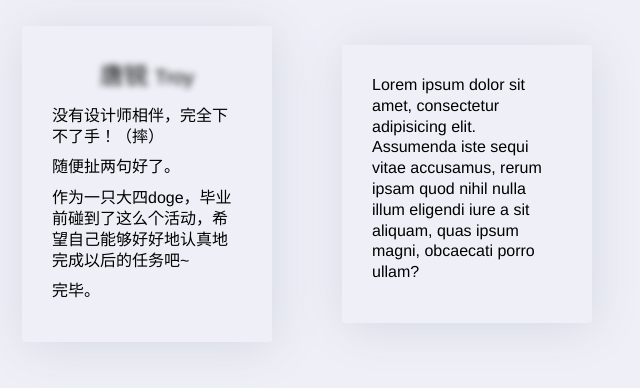
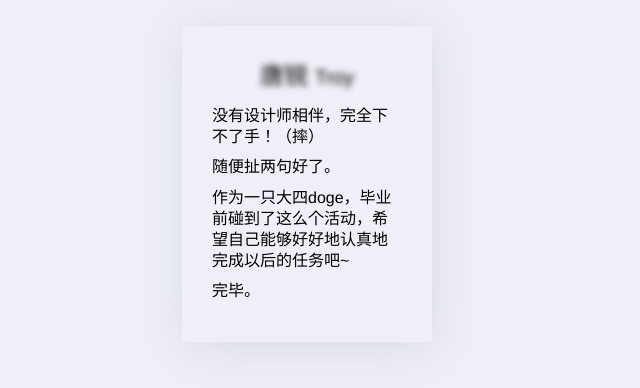
Before and after one commit to ourfe/warmUp, a website built with webpack: page troy/index.html in a window 1280 px wide. Shown: the part 216-604 px from the top of the page, without its empty margins (333-973 px from the left). Built offline with nearby package versions, Linux system fonts and the light colour scheme.

Commit message:
delete troy's verbose info

```diff
--- a/troy/index.html
+++ b/troy/index.html
@@ -14,12 +14,7 @@
 			<p>作为一只大四doge，毕业前碰到了这么个活动，希望自己能够好好地认真地完成以后的任务吧~</p>
 			<p>完毕。</p>
 		</div>
-		<div id="card">
-			<p>Lorem ipsum dolor sit amet, consectetur adipisicing elit. Assumenda iste sequi vitae accusamus, rerum ipsam quod nihil nulla illum eligendi iure a sit aliquam, quas ipsum magni, obcaecati porro ullam?</p>
-		</div>
 	</section>
-
-	<div id="mask"></div>
 
 	<script src="dist/bundle.js"></script>
 </body>
```
